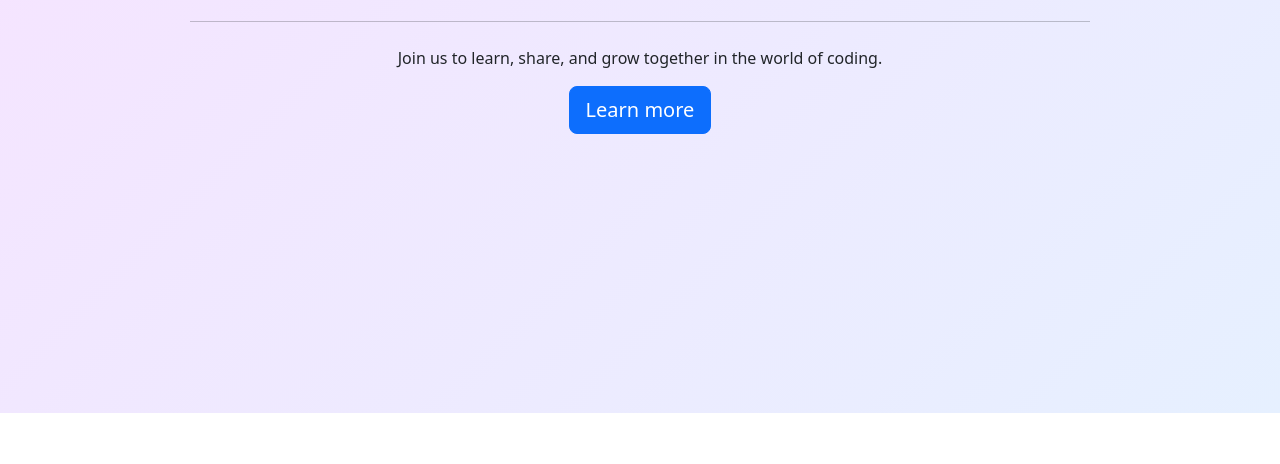
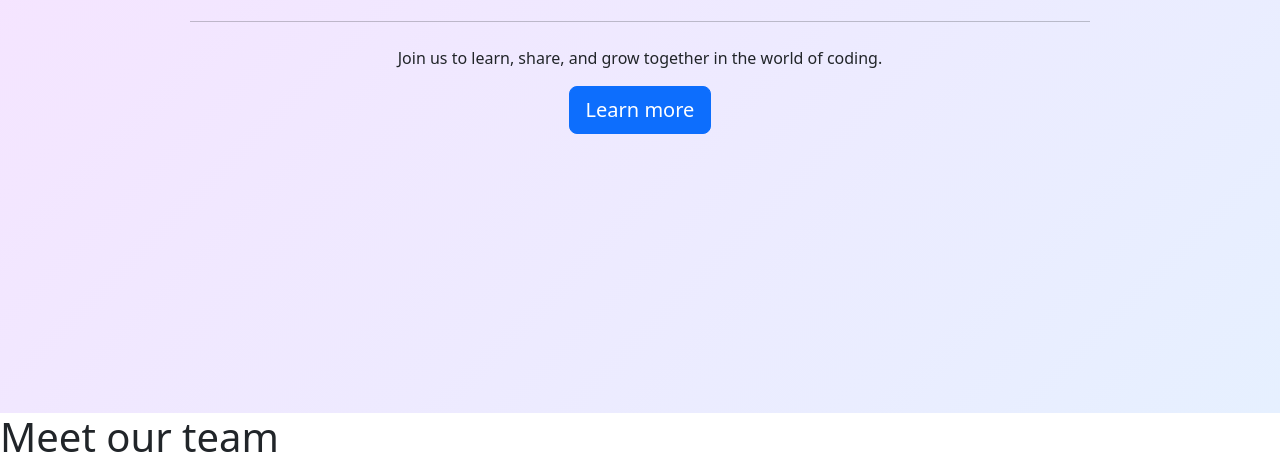
Before and after one commit to itchonib/demo-complete, a plain HTML site: page index.html in a window 1280 px wide. Shown: the part 443-907 px from the top of the page. Before the commit the page ends 856 px from the top, so only its background shows below. Drawn offline with nearby package versions, Linux system fonts and the light colour scheme.

Commit message:
Added cards section

```diff
--- a/index.html
+++ b/index.html
@@ -15,6 +15,7 @@
     <div class="container-fluid">
       <a class="navbar-brand" href="#"> The Cool Coding Cats </a>
   </nav>
+
   <div id="hero" class="vh-100 text-center d-flex justify-content-center align-items-center">
     <div class="jumbotron">
       <h1 class="display-4">Welcome to The Cool Coding Cats!</h1>
@@ -24,6 +25,13 @@
       <a class="btn btn-primary btn-lg" href="#" role="button">Learn more</a>
     </div>
   </div>
+
+  <div id="cards">
+    <h1> Meet our team </h1>
+    <div class="card-wrapper">
+    </div>
+  </div>
+
   <script src="script.js"></script>
 </body>
 
```
